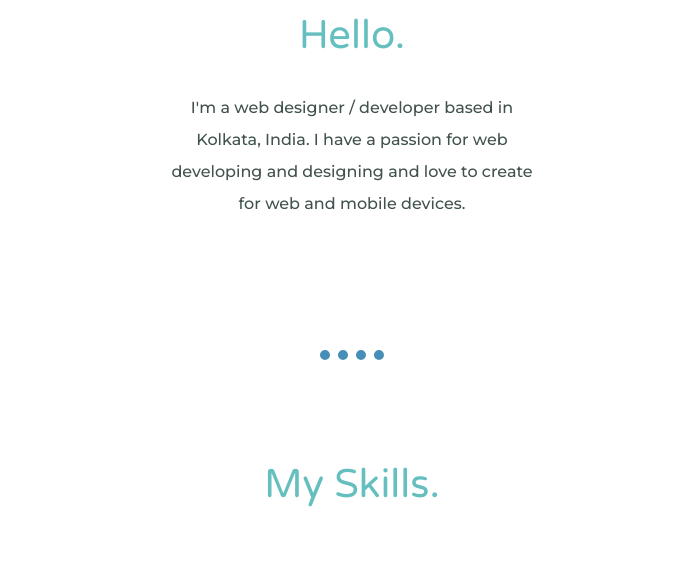
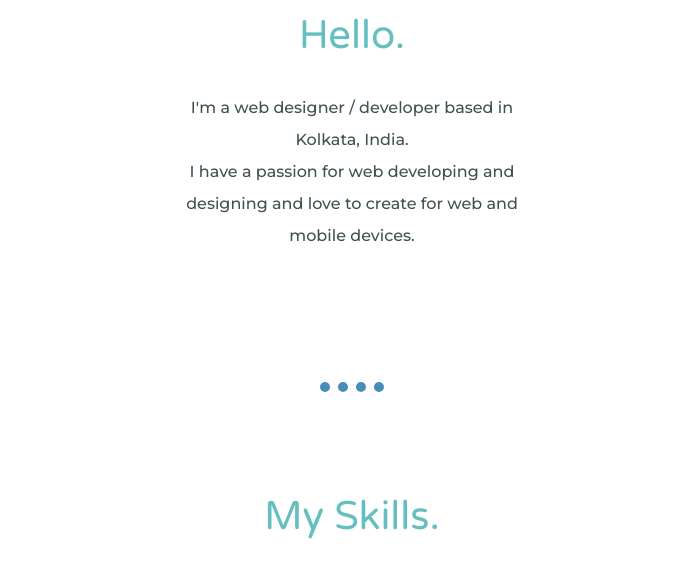
Before and after one commit to ruizxzx/Portfolio, a plain HTML site: page index.html in a window 1280 px wide. Shown: the part 1069-1655 px from the top of the page, without its empty margins (288-984 px from the left). Drawn offline with Linux system fonts and the light colour scheme; a web font is replaced by a local one.

Commit message:
Update index.html

```diff
--- a/index.html
+++ b/index.html
@@ -26,7 +26,7 @@
   <div class="profile">
     <img class="dp" src="Favicon.png" alt="Profile-Pic">
     <h2>Hello.</h2>
-    <p class="bio">I'm a web designer / developer based in Kolkata, India. <span>
+    <p class="bio">I'm a web designer / developer based in Kolkata, India. <br>
       I have a passion for web developing and designing and love to create for web and mobile devices.</span></p>
   </div>
   <hr class="top-hr">
```
